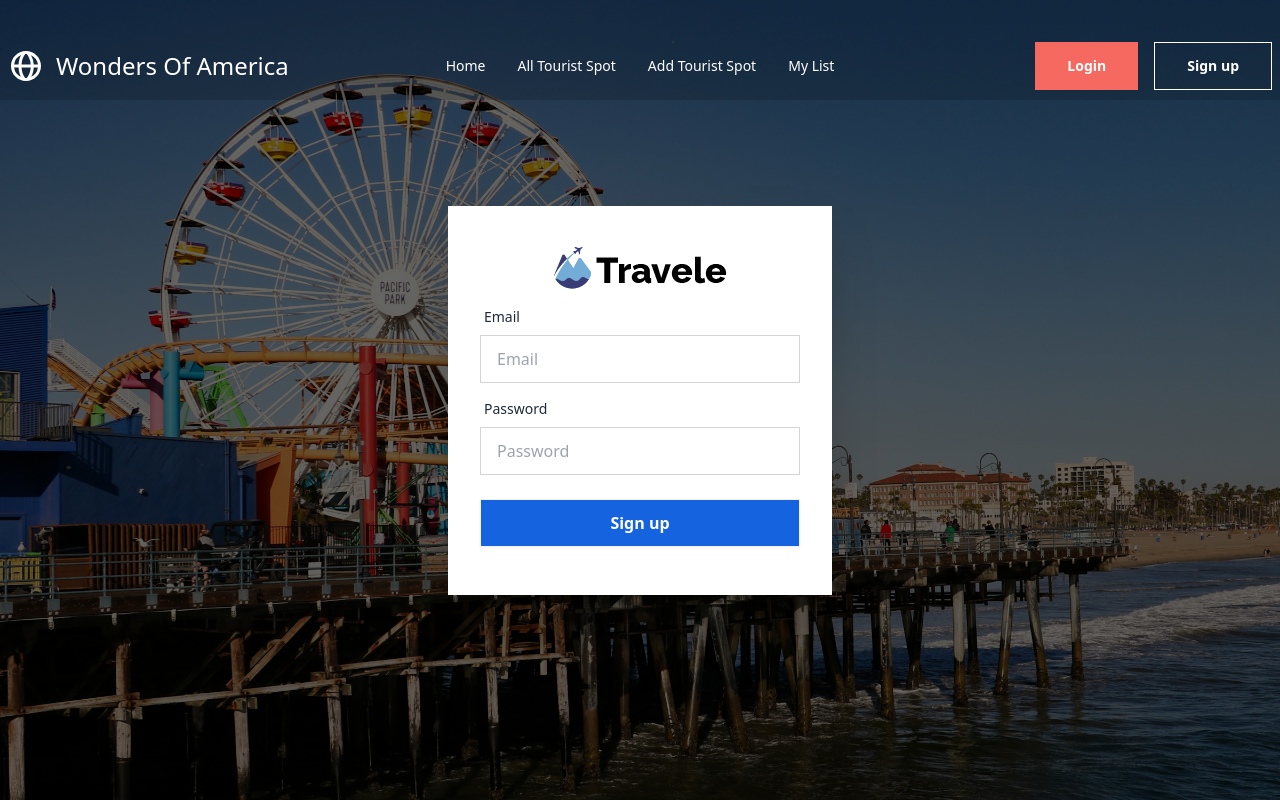
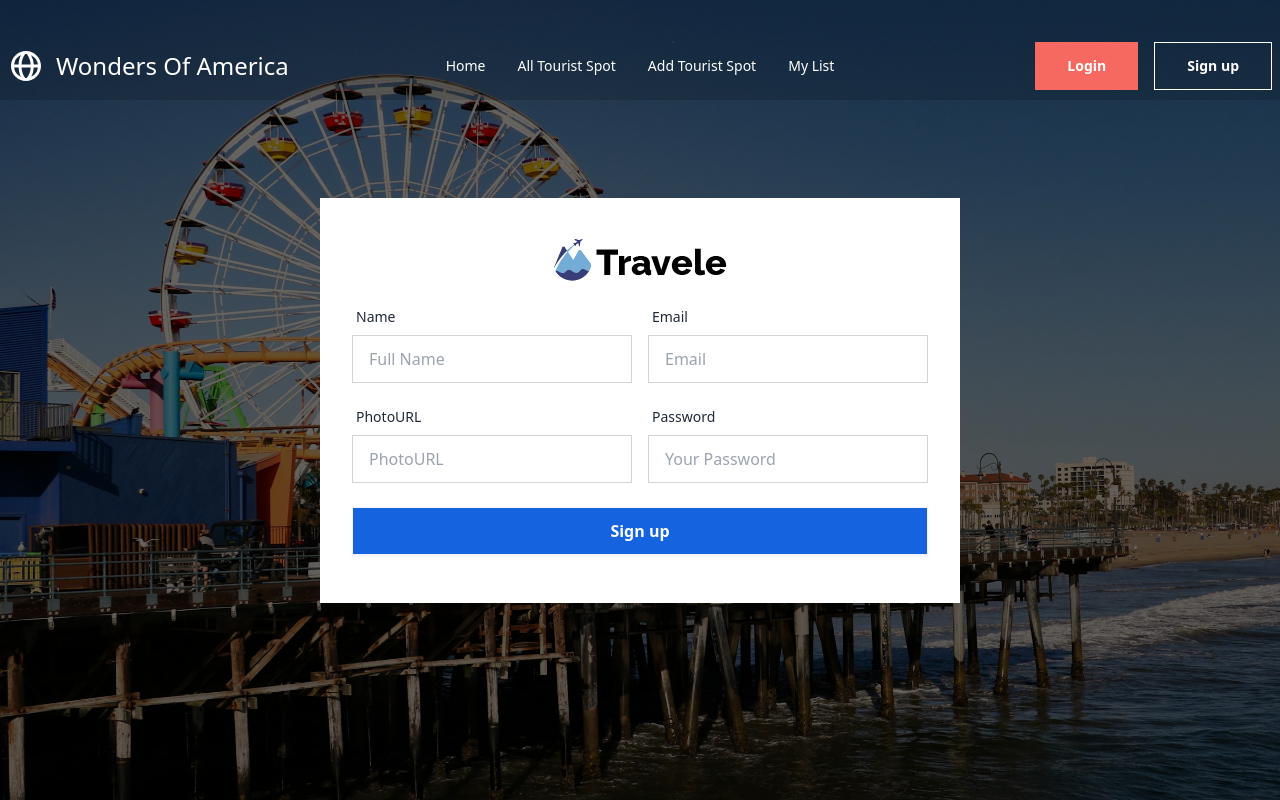
Before and after one commit to Sohelrana2815/wonders-of-america, a React (Vite) app: page /signUp in a window 1280 px wide. Built offline with nearby package versions, Linux system fonts and the light colour scheme.

Commit message:
added some styles for the sigup form

```diff
--- a/src/Pages/SignUp/SignUp.jsx
+++ b/src/Pages/SignUp/SignUp.jsx
@@ -13,19 +13,33 @@ const SignUp = () => {
         }}
       >
         <div className="hero-overlay bg-opacity-60 bg-black"></div>{" "}
-        {/* Optional overlay for better contrast */}
-        <div className="hero-content flex-col w-full justify-center items-center ">
-          <div className="card bg-base-100 w-full max-w-sm shadow-2xl rounded-none">
-            <form className="card-body ">
-              <div className="form-control">
+        <form className="card-body bg-base-100 lg:w-3/4 xl:w-1/2 ">
           <label className="label flex justify-center">
             <span className="label-text text-2xl font-medium">
               <img src={logo} alt="" />
             </span>
           </label>
+          {/* main container div */}
+          <div className="grid grid-cols-1 md:grid-cols-2 gap-4">
+            {/* name */}
+            <div className="form-control">
+              <label className="label">
+                <span className="label-text">Name</span>
+              </label>
+              <input
+                type="email"
+                placeholder="Full Name"
+                name="email"
+                className="input input-bordered rounded-none"
+                required
+              />
+            </div>
+            {/* Email */}
+            <div className="form-control">
               <label className="label">
                 <span className="label-text">Email</span>
               </label>
+
               <input
                 type="email"
                 placeholder="Email"
@@ -34,18 +48,35 @@ const SignUp = () => {
                 required
               />
             </div>
+            {/* photoURL */}
+            <div className="form-control">
+              <label className="label">
+                <span className="label-text">PhotoURL</span>
+              </label>
+              <input
+                type="password"
+                placeholder="PhotoURL"
+                name="password"
+                className="input input-bordered rounded-none"
+                required
+              />
+            </div>
+            {/* password */}
             <div className="form-control">
               <label className="label">
                 <span className="label-text">Password</span>
               </label>
               <input
                 type="password"
-                  placeholder="Password"
+                placeholder="Your Password"
                 name="password"
                 className="input input-bordered rounded-none"
                 required
               />
             </div>
+          </div>
+
+          {/* Button */}
           <div className="form-control">
             <button
               type="submit"
@@ -56,8 +87,6 @@ const SignUp = () => {
           </div>
         </form>
       </div>
-        </div>
-      </div>
     </>
   );
 };
```
Lines whose indentation alone changed are shown as unchanged.
